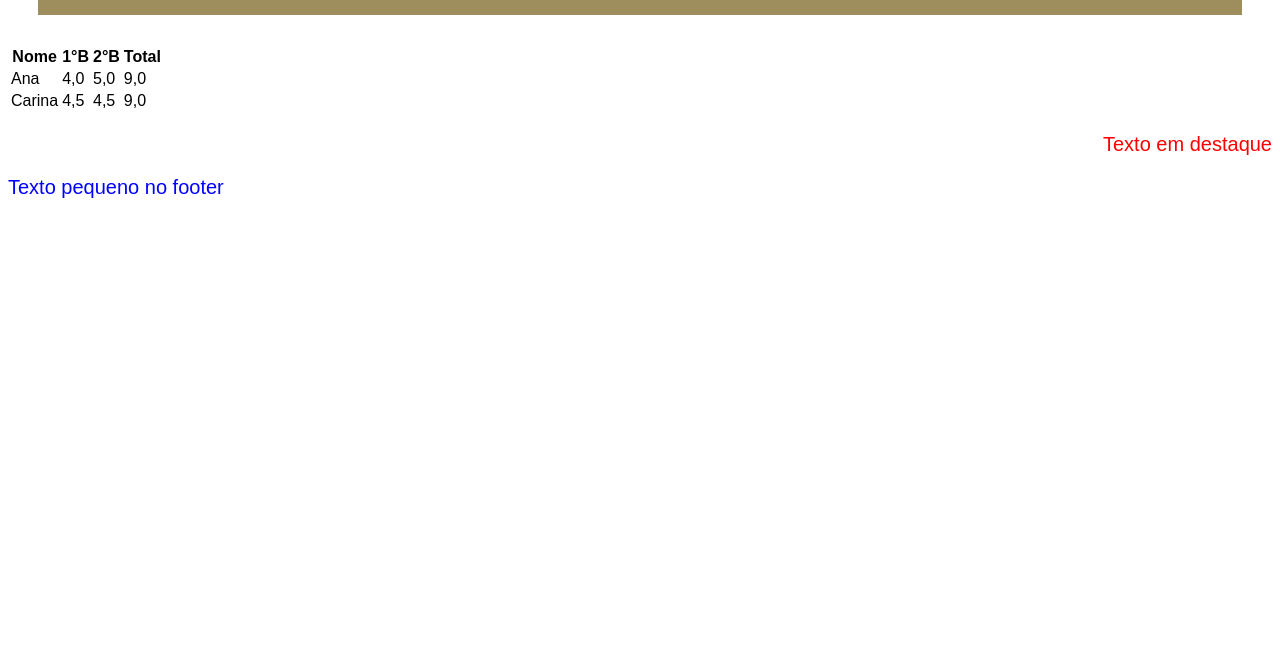
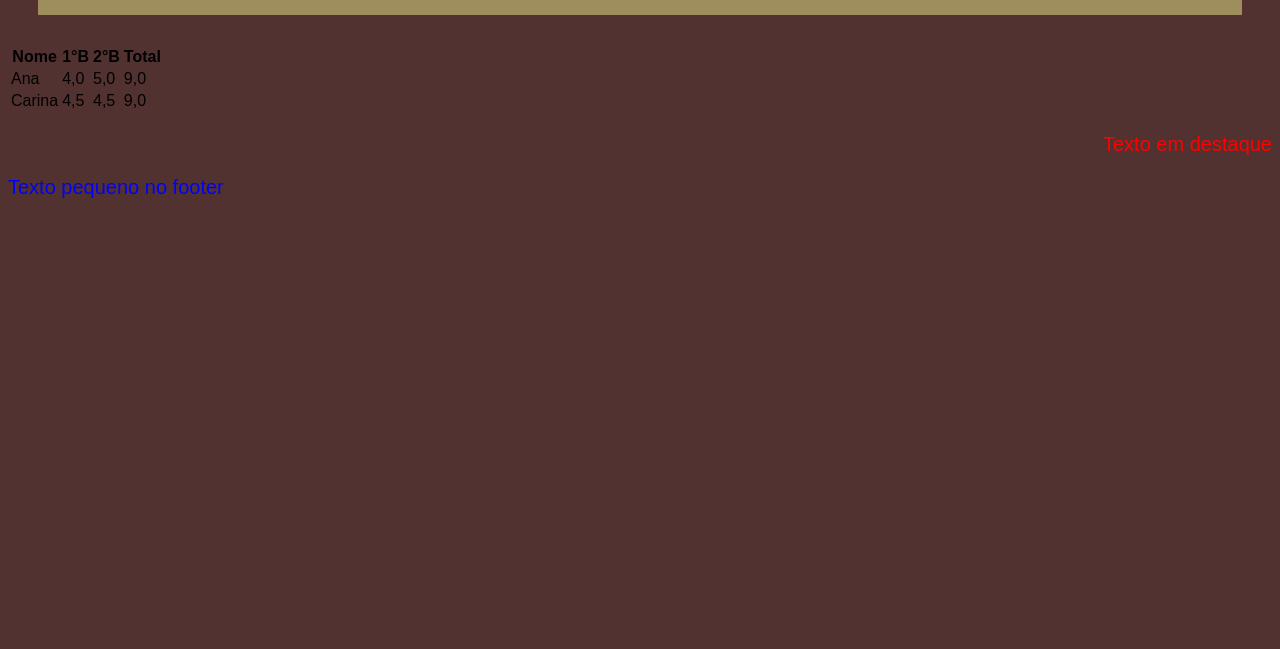
Before and after one commit to ImGabriell/devwebbas, a plain HTML site: page aula03/tabela.html in a window 1280 px wide. Shown: the part 151-800 px from the top of the page. Drawn offline with Linux system fonts and the light colour scheme.

Commit message:
Update estilo.css

```diff
--- a/aula03/estilo.css
+++ b/aula03/estilo.css
@@ -2,6 +2,7 @@
 
 body{
 	font-family: arial;
+	background-color: #523230;
 }
 
 h1{
```
